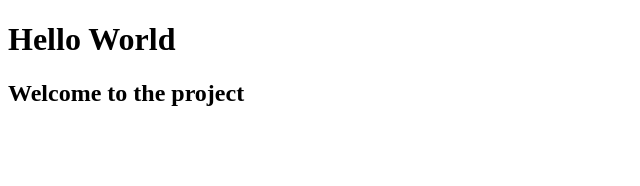
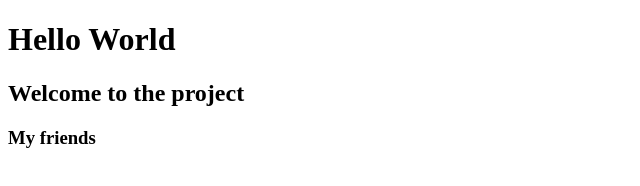
Before and after one commit to aocheret/Training, a plain HTML site: page index.html in a window 1280 px wide. Shown: the whole page, without its empty margins (0-640 px from the left). Drawn offline with Linux system fonts and the light colour scheme.

Commit message:
Update index2.html

```diff
--- a/index.html
+++ b/index.html
@@ -5,6 +5,7 @@
 <body>
 <h1>Hello World</h1>
 <h2>Welcome to the project</h2>
+<h3>My friends</h3>
 </body>
 
 </html>
```
